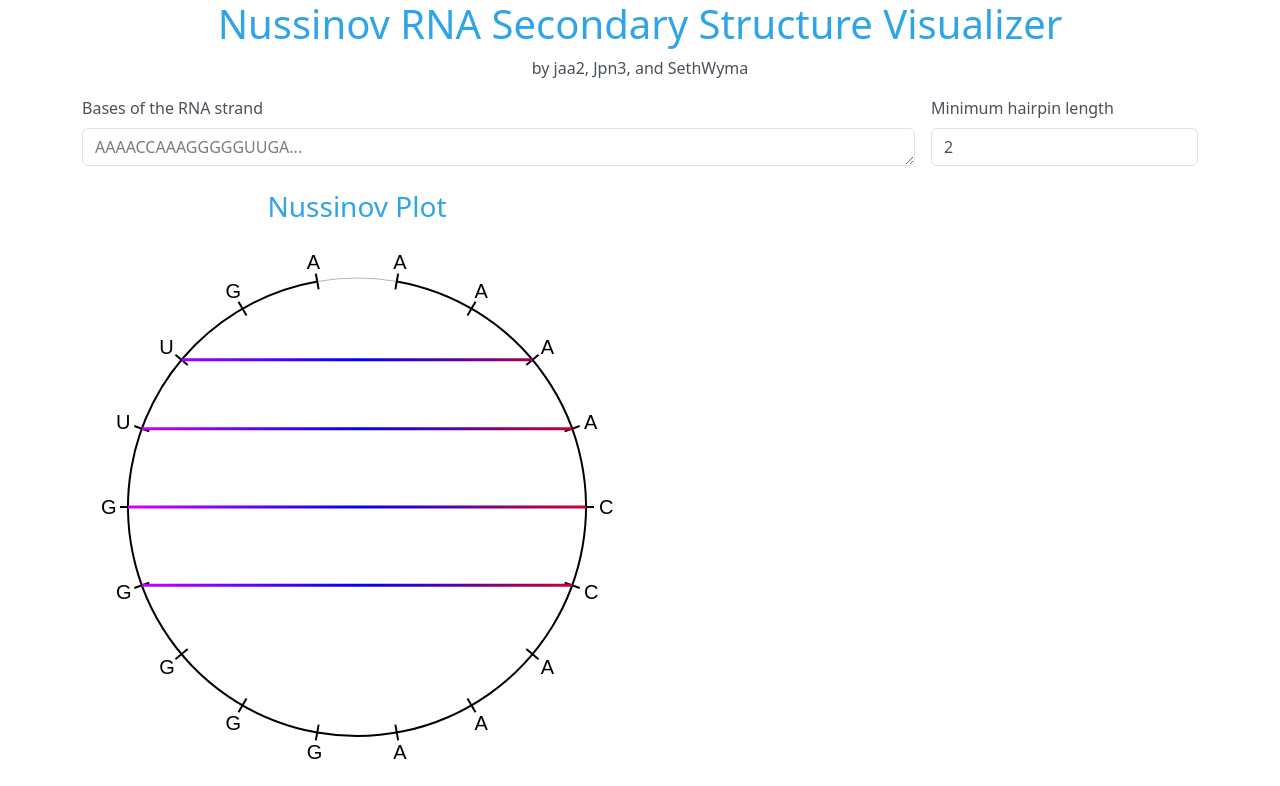
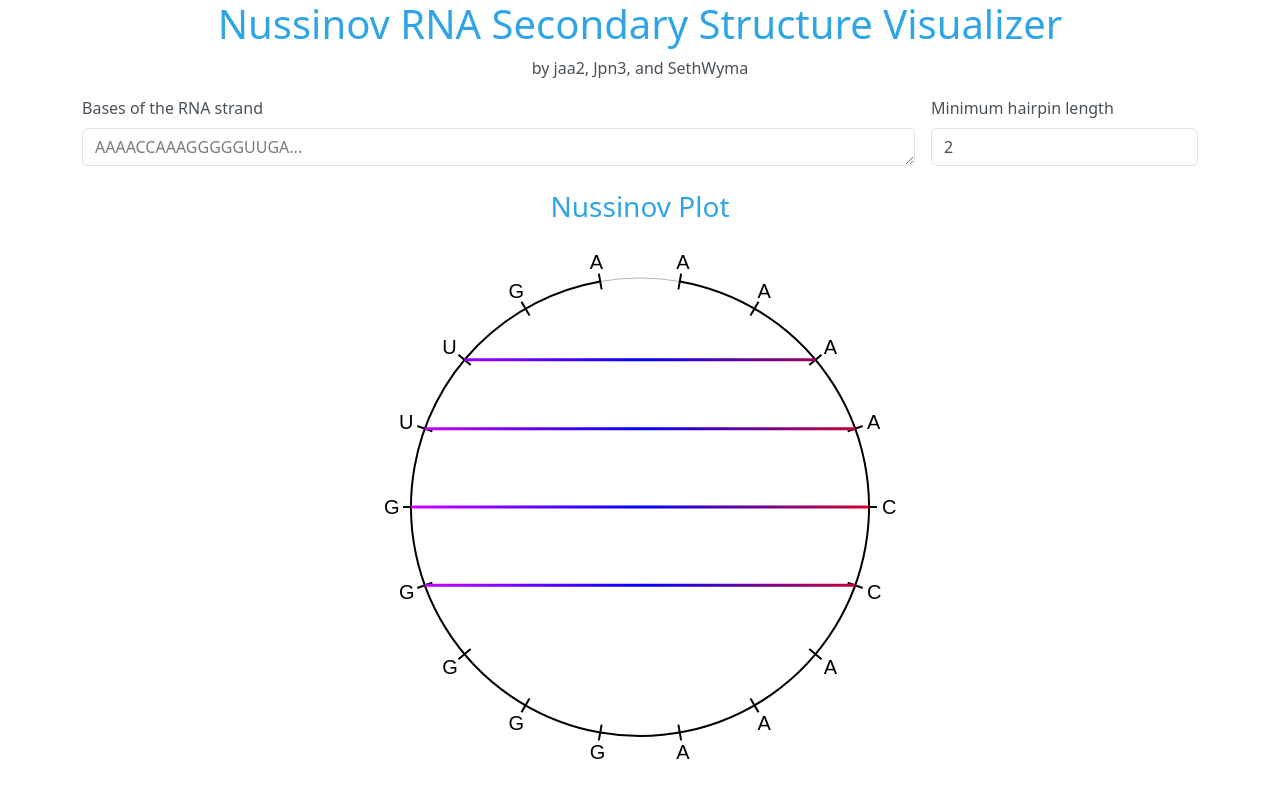
Before and after one commit to jaa2/nussinov-rna-visualizer, a React (Create React App) app: page / in a window 1280 px wide. Shown: the top 786 px of the page. Built offline with nearby package versions, Linux system fonts and the light colour scheme.

Commit message:
Justify graphs evenly

```diff
--- a/src/App.tsx
+++ b/src/App.tsx
@@ -81,7 +81,7 @@ const App = function App() {
       </div>
 
       <br />
-      <div className="d-flex flex-row flex-wrap justify-content-between mb-4">
+      <div className="d-flex flex-row flex-wrap justify-content-evenly mb-4">
         <div>
           <h3 className="text-center">
             Nussinov Plot
```
